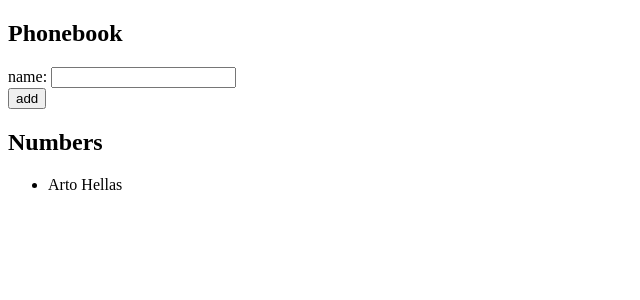
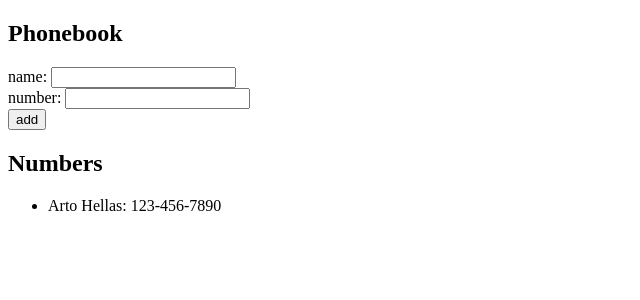
Before and after one commit to ChrisDiPiero/FSO_part2, a React (Create React App) app in the folder fso_part2/: page / in a window 1280 px wide. Shown: the top 300 px of the page, without its empty margins (0-640 px from the left). Built offline with nearby package versions, Linux system fonts and the light colour scheme.

Commit message:
added check for added name

```diff
--- a/fso_part2/src/App.js
+++ b/fso_part2/src/App.js
@@ -3,20 +3,28 @@ import People from './components/People'
 
 const App = () => {
   const [ persons, setPersons ] = useState([
-    { name: 'Arto Hellas'}
+    { name: 'Arto Hellas',
+      number: '123-456-7890'}
   ])
 
   const [ newName, setNewName ] = useState('')
+  const [ newNumber, setNewNumber ] = useState('')
 
   const handleEvent = (e) => {
     e.preventDefault()
-    const addPerson = { name: newName}
-    setPersons(persons => [...persons, addPerson])
+    if(persons.filter(i => i.name === newName)) {
+      alert(`${newName} is already added to this phonebook.`)
+    } else {
+      const addPerson = { name: newName, number: newNumber}
+      setPersons(persons => [...persons, addPerson])
+    }
   }
 
   const nameUpdateHandler = (event) => {
     setNewName(event.target.value)
-    console.log(newName)
+  }
+  const numberUpdateHandler = (event) => {
+    setNewNumber(event.target.value)
   }
 
   return (
@@ -27,13 +35,16 @@ const App = () => {
           name: <input type="text" value={newName} onChange={nameUpdateHandler}/>
         </div>
         <div>
+          number: <input type="text" value={newNumber} onChange={numberUpdateHandler}/>
+        </div>
+        <div>
           <button type="submit">add</button>
         </div>
       </form>
       <h2>Numbers</h2>
       <ul>
         {persons.map( (e) => (
-            <li key={e.name}>{e.name}</li>
+            <li key={e.name}>{e.name}: {e.number}</li>
         ))}
       </ul>
     </div>
```
